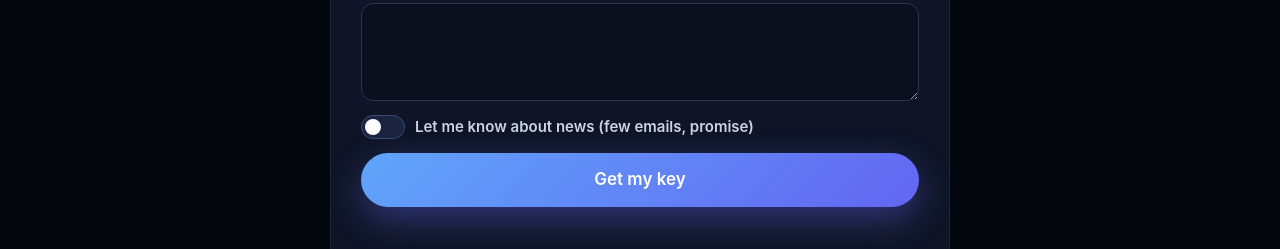
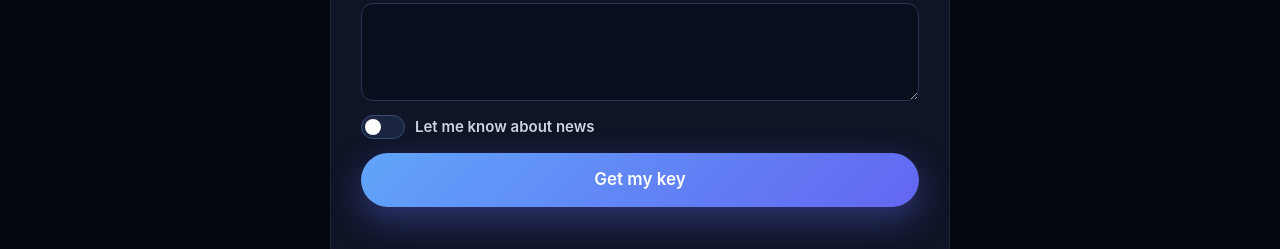
Before and after one commit to alessandroCollection/toolshell, a plain HTML site: page index.html in a window 1280 px wide. Shown: the part 2837-3086 px from the top of the page. Drawn offline with Linux system fonts and the light colour scheme.

Commit message:
Shorter news label

```diff
--- a/index.html
+++ b/index.html
@@ -603,8 +603,7 @@
     fEmail: ["Email (dove ricevi la chiave)", "Email (where your key goes)", "Email (donde recibes la clave)", "E-Mail (für den Schlüssel)"],
     fPc:  ["PC ID (lo vedi al primo avvio di Tool Shell)", "PC ID (shown when Tool Shell first starts)", "PC ID (lo ves al primer inicio de Tool Shell)", "PC-ID (erscheint beim ersten Start von Tool Shell)"],
     fMsg: ["Messaggio (facoltativo)", "Message (optional)", "Mensaje (opcional)", "Nachricht (optional)"],
-    fNews: ["Avvisami delle novità (poche email, promesso)", "Let me know about news (few emails, promise)",
-            "Avísame de las novedades (pocos emails, prometido)", "Über Neuigkeiten informieren (wenige E-Mails, versprochen)"],
+    fNews: ["Avvisami delle novità", "Let me know about news", "Avísame de las novedades", "Über Neuigkeiten informieren"],
     fSend: ["Ricevi la chiave", "Get my key", "Recibir la clave", "Schlüssel anfordern"],
     fSending: ["Invio…", "Sending…", "Enviando…", "Wird gesendet…"],
     fOk:  ["Fatto! La chiave ti arriva per email. Ti piace? Dillo a un amico 🙂", "Done! Your key is on its way by email. Like it? Tell a friend 🙂",
```
